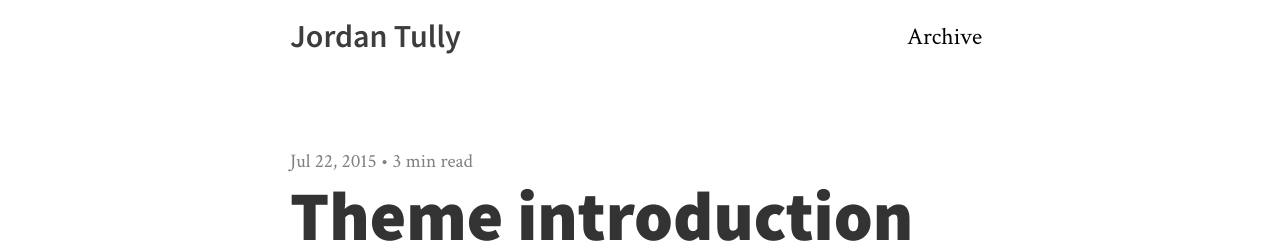
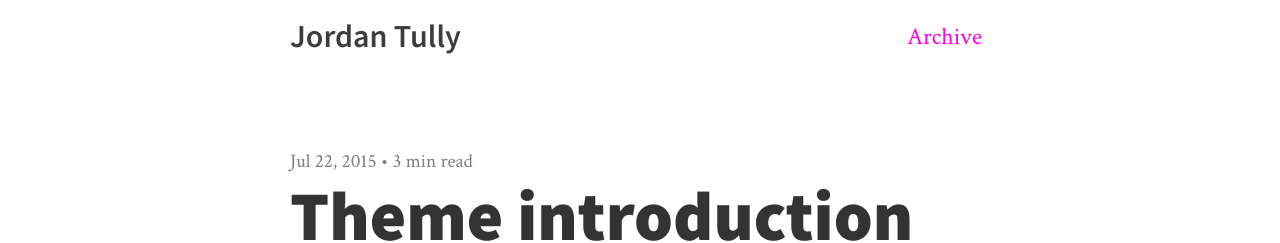
Before and after one commit to Dolichomps/dolichomps.github.io, a Jekyll site: the page built from index.html, in a window 1280 px wide. Shown: the top 243 px of the page. Built offline with Jekyll 4.4.1, drawn with Linux system fonts in a browser that asks for light colours; nearby versions of some CDN libraries; the list of posts is cut into pages by our own code.

Commit message:
same thing again

```diff
--- a/css/style.css
+++ b/css/style.css
@@ -363,7 +363,7 @@ footer .inner {
 nav a {
   display: block;
   padding: 5px;
-  color:  rgba({{ site.text-color }},1);
+  color:  rgb({{ site.theme-color }});
   text-align: center;
   background-image: none;
   text-decoration: none !important;
```
